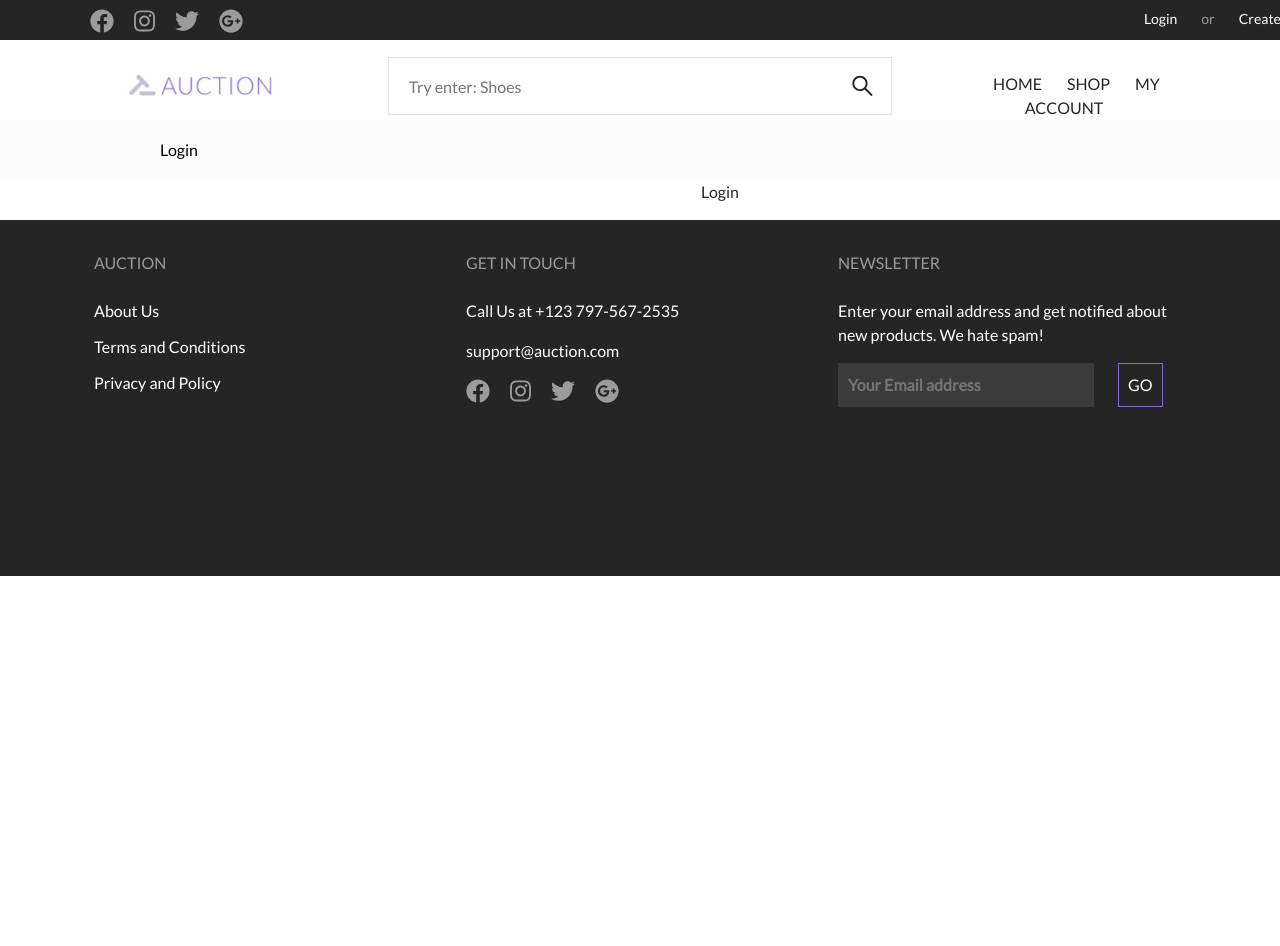
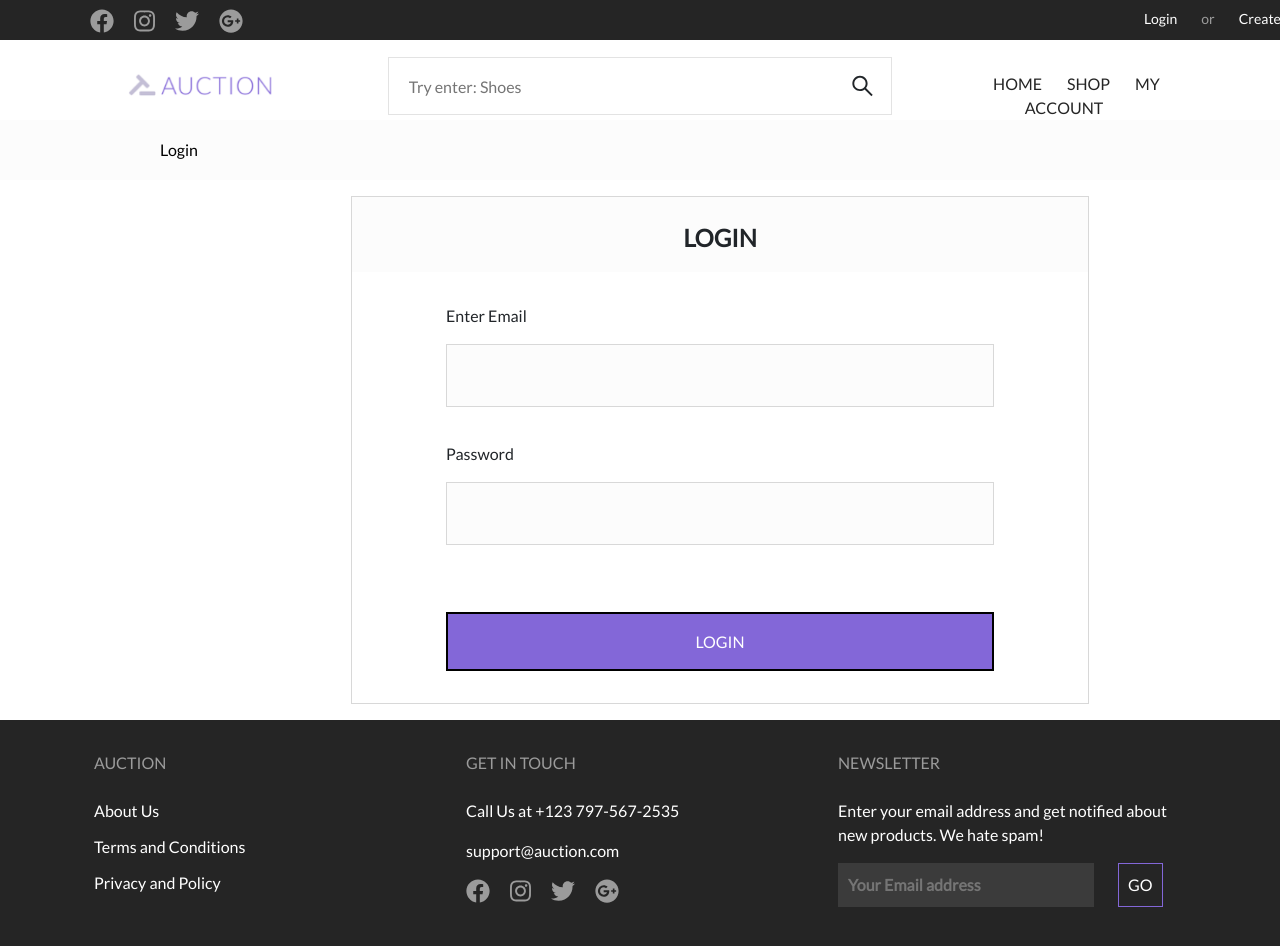
Before and after one commit to admirkrilasevic/AuctionApp, a React (Create React App) app in the folder src/main/frontend/: page /login in a window 1280 px wide. Shown: the top 946 px of the page. Before the commit the page ends 800 px from the top, so only its background shows below. Built offline with nearby package versions, Linux system fonts and the light colour scheme.

Commit message:
UI elements design

```diff
--- /dev/null
+++ b/src/main/frontend/src/components/loginAndRegistration/Forms.module.css
@@ -0,0 +1,60 @@
+.formContainer {
+    display: flex;
+    flex-direction: column;
+    align-items: center;
+    width: 738px;
+    padding-bottom: 32px;
+    border: 1px solid #d8d8d8;
+    box-sizing: border-box;
+    margin: 16px auto;
+}
+
+.formTitle {
+    padding: 23px;
+    text-align: center;
+    font-weight: bold;
+    font-size: 24px;
+    height: 75px;
+    width: 100%;
+    background-color: #FCFCFC;
+}
+
+.formSection {
+    display: flex;
+    flex-direction: column;
+    align-items: flex-start;
+    width: 548px;
+    height: 106px;
+    margin-top: 32px;
+}
+
+
+.formInput {
+    border: 1px solid #d8d8d8;
+    box-sizing: border-box;
+    padding: 18px 42px 18px 24px;
+    width: 548px;
+    height: 63px;
+    background-color: #FCFCFC;
+}
+
+.formSubmitButton {
+    margin-top: 64px;
+    justify-content: center;
+    align-items: center;
+    width: 548px;
+    height: 59px;
+    background: #8367d8;
+    border-style: solid;
+    color: #fff;
+}
+
+.alreadyHaveAnAccount {
+    margin-top: 48px;
+}
+
+.linkToLogin {
+    color: #8367d8;
+    text-decoration: none;
+    margin-left: 32px;
+}
--- /dev/null
+++ b/src/main/frontend/src/components/loginAndRegistration/LoginForm.js
@@ -0,0 +1,22 @@
+import styles from "./Forms.module.css"
+
+function LoginForm() {
+    return (
+        <div className={styles.formContainer}>
+            <div className={styles.formTitle}>
+                <p>LOGIN</p>
+            </div>
+            <div className={styles.formSection}>
+                <p>Enter Email</p>
+                <input className={styles.formInput}></input>
+            </div>
+            <div className={styles.formSection}>
+                <p>Password</p>
+                <input className={styles.formInput}></input>
+            </div>
+            <button className={styles.formSubmitButton}>LOGIN</button>
+        </div>
+    );
+}
+
+export default LoginForm;
--- /dev/null
+++ b/src/main/frontend/src/components/loginAndRegistration/RegisterForm.js
@@ -0,0 +1,32 @@
+import styles from "./Forms.module.css"
+import { Link } from "react-router-dom";
+
+function RegisterForm() {
+    return (
+        <div className={styles.formContainer}>
+            <div className={styles.formTitle}>
+                <p>REGISTER</p>
+            </div>
+            <div className={styles.formSection}>
+                <p>First Name</p>
+                <input className={styles.formInput}></input>
+            </div>
+            <div className={styles.formSection}>
+                <p>Last Name</p>
+                <input className={styles.formInput}></input>
+            </div>
+            <div className={styles.formSection}>
+                <p>Enter Email</p>
+                <input className={styles.formInput}></input>
+            </div>
+            <div className={styles.formSection}>
+                <p>Password</p>
+                <input className={styles.formInput}></input>
+            </div>
+            <button className={styles.formSubmitButton}>REGISTER</button>
+            <p className={styles.alreadyHaveAnAccount}>Already have an account? <Link className={styles.linkToLogin} to="/login">Login</Link></p>
+        </div>
+    );
+}
+
+export default RegisterForm;
--- a/src/main/frontend/src/pages/Login.js
+++ b/src/main/frontend/src/pages/Login.js
@@ -1,6 +1,8 @@
+import LoginForm from "../components/loginAndRegistration/LoginForm";
+
 function Login(){
     return (
-        <p>Login</p>
+        <LoginForm/>
     );
 }
 
--- a/src/main/frontend/src/pages/Register.js
+++ b/src/main/frontend/src/pages/Register.js
@@ -1,6 +1,8 @@
+import RegisterForm from "../components/loginAndRegistration/RegisterForm";
+
 function Register(){
     return (
-        <p>Register</p>
+        <RegisterForm/>
     );
 }
 
```
